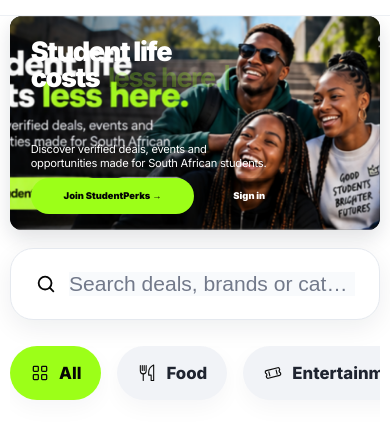
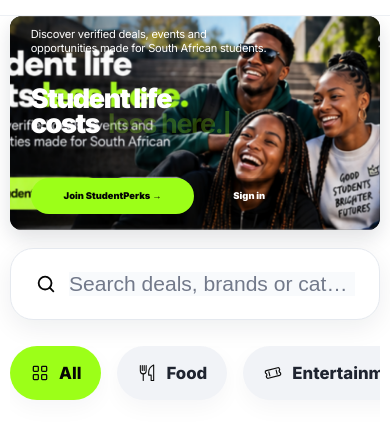
Before and after one commit to samuelhyerahyera7-sketch/studentperks, a plain HTML site: page index.html in a window 390 px wide. Shown: the part 63-485 px from the top of the page. Drawn offline with nearby package versions, Linux system fonts and the light colour scheme; no server answers.

Commit message:
Move hero description above typewriter headline

```diff
--- a/assets/desktop/tokens.css
+++ b/assets/desktop/tokens.css
@@ -1,21 +1,16 @@
 @import url('./tokens-hero-base.css');
 
-/* Mobile hero: keep the approved typewriter and buttons, and render the description directly above the button row. */
+/* Mobile hero: place the description above the typewriter headline and keep the real buttons pressable. */
 @media (max-width: 700px) {
   html body.public-redesign section.mock-hero .mock-hero-copy > p {
     display: none !important;
   }
 
-  html body.public-redesign section.mock-hero .mock-actions {
-    z-index: 20 !important;
-    overflow: visible !important;
-  }
-
-  html body.public-redesign section.mock-hero .mock-actions::before {
+  html body.public-redesign section.mock-hero .mock-hero-copy::before {
     content: 'Discover verified deals, events and opportunities made for South African students.' !important;
     position: absolute !important;
-    left: 0 !important;
-    bottom: calc(100% + 10px) !important;
+    left: clamp(20px, 5.3vw, 26px) !important;
+    top: clamp(12px, 3.2vw, 16px) !important;
     width: min(62vw, 275px) !important;
     margin: 0 !important;
     padding: 0 !important;
@@ -32,4 +27,13 @@
     pointer-events: none !important;
     z-index: 22 !important;
   }
+
+  html body.public-redesign section.mock-hero .mock-hero-copy h1 {
+    margin-top: clamp(44px, 12vw, 58px) !important;
+  }
+
+  html body.public-redesign section.mock-hero .mock-actions {
+    z-index: 20 !important;
+    overflow: visible !important;
+  }
 }
```
